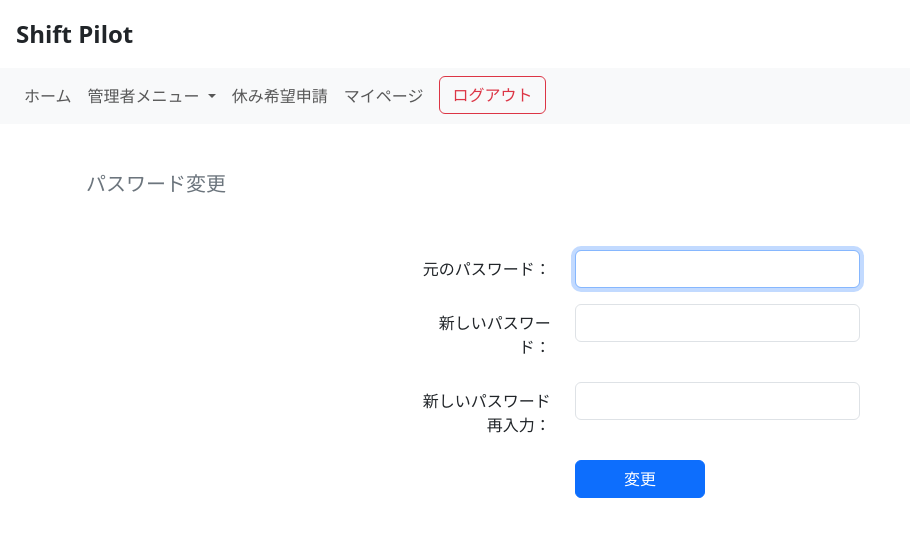
After one commit to SatoAkie/Shift-Pilot, a Django app: page /shift_pilot/accounts/password_change/ in a window 1280 px wide. The commit adds this page. Shown: the top 537 px of the page, without its empty margins (0-910 px from the left). Run offline with Django 5.2, Linux system fonts and the light colour scheme; the visitor is signed in with stand-in values (Sample User, id 1); parts of the project's set-up code (start-up, migrations or seed data) failed here and were passed over.

Commit message:
パスワード変更画面のhtmlを作成した

```diff
--- a/templates/accounts/mypage.html
+++ b/templates/accounts/mypage.html
@@ -28,7 +28,7 @@
             <p><strong>メールアドレス：</strong>{{ user.email }}</p>
             <p>
                 <strong>パスワード：</strong>
-                {#<a href="{% url 'accounts:password_change' %}">パスワード変更</a>#}
+                <a href="{% url 'accounts:password_change' %}">パスワード変更</a>
             </p>
             <p>
                 {#<a href="{% url 'accounts:_change' %}">アカウント情報変更</a>#}
--- /dev/null
+++ b/templates/accounts/password_change.html
@@ -0,0 +1,55 @@
+{% extends "base.html" %}
+{% load add_class %}
+{% block content %}
+<div class="container mt-5">
+    <h5 class="text-secondary ms-1 mb-4">パスワード変更</h5>
+    <div class="d-flex justify-content-center">
+        <div style="width: 100%; max-width: 500px; padding: 30px; border-radius: 10px;">
+
+            {% if messages %}
+                {% for message in messages %}
+                    <div class="alert alert-success text-center" role="alert">
+                        {{ message }}
+                    </div>
+                    <script>
+                        setTimeout(function () {
+                            window.location.href= "{% url 'shifts:home' %}";
+                        }, 2000);
+                    </script>
+                {% endfor %}
+            {% endif %}
+
+            <form method="POST">
+                {% csrf_token %}
+                {{ form.non_field_errors }}
+
+                <div class="mb-3 row">
+                    <label for="id_old_password" class="col-sm-4 col-form-label text-end">元のパスワード：</label>
+                    <div class="col-sm-8">
+                        {{ form.old_password|add_class:"form-control" }}
+                    </div>
+                </div>
+
+                <div class="mb-3 row">
+                    <label for="id_new_password1" class="col-sm-4 col-form-label text-end">新しいパスワード：</label>
+                    <div class="col-sm-8">
+                        {{ form.new_password1|add_class:"form-control" }}
+                    </div>
+                </div>
+
+                <div class="mb-3 row">
+                    <label for="id_new_password2" class="col-sm-4 col-form-label text-end">新しいパスワード再入力：</label>
+                    <div class="col-sm-8">
+                        {{ form.new_password2|add_class:"form-control" }}
+                    </div>
+                </div>
+
+                <div class="text-center mt-3">
+                    <button type="submit" class="btn btn-primary px-5">変更</button>
+                </div>
+            </form>
+
+        </div>
+    </div>
+</div>
+{% endblock %}
```
